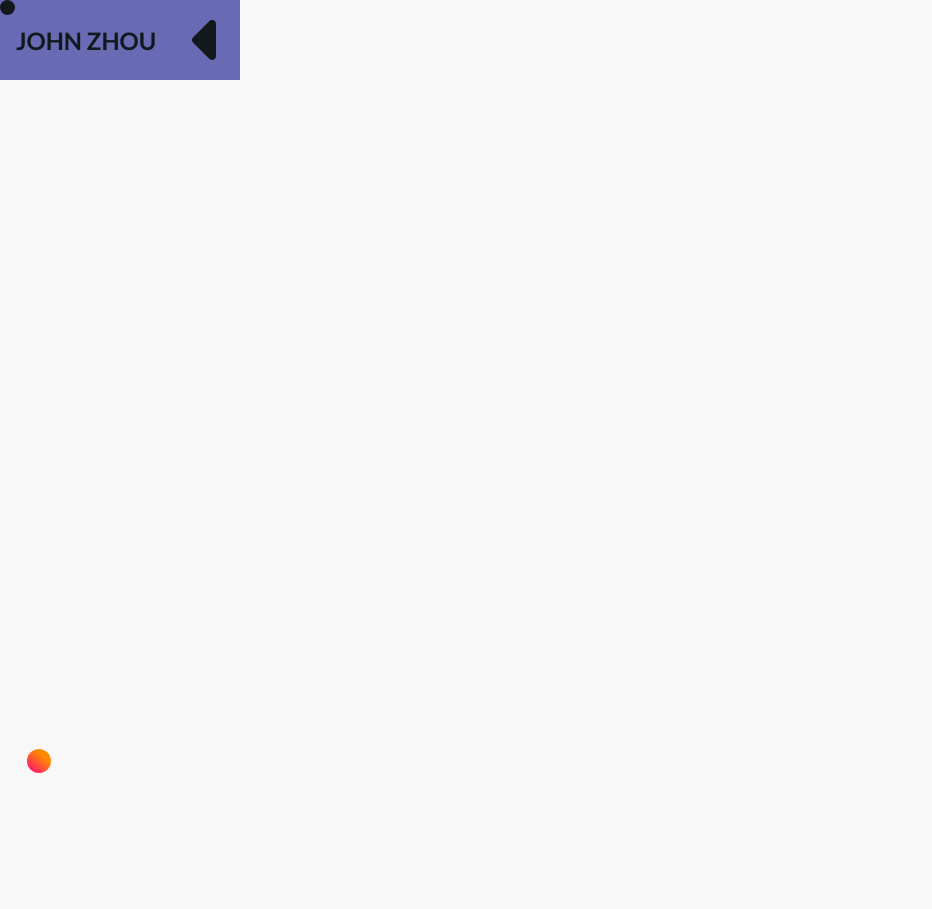
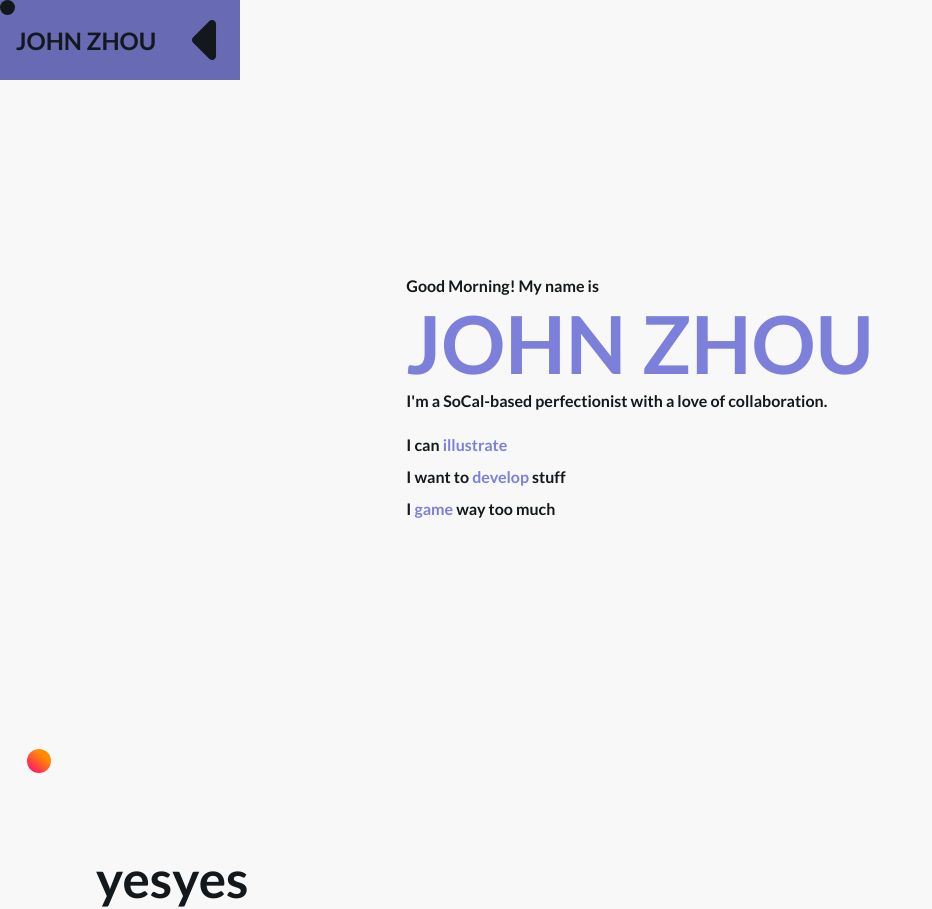
Before and after one commit to jaayzee/jaayzee.github.io, a React (Vite) app: page / in a window 1280 px wide. Shown: the whole page, without its empty margins (0-932 px from the left). Before the commit the page ends 800 px from the top, so only its background shows below. Built offline with nearby package versions, Linux system fonts and the light colour scheme.

Commit message:
minor tweaks

```diff
--- a/package.json
+++ b/package.json
@@ -3,7 +3,7 @@
   "private": true,
   "version": "0.0.0",
   "type": "module",
-  "homepage": "https://jaayzee.github.io/me/",
+  "homepage": "https://jaayzee.github.io/",
   "scripts": {
     "dev": "vite",
     "build": "vite build",
--- a/src/Nav.jsx
+++ b/src/Nav.jsx
@@ -39,7 +39,7 @@ function Nav() {
         <nav className="navbar">
             <ul className="navbar-nav">
                 <li className="logo">
-                    <Link to="/me" className="logo-link">
+                    <Link to="/" className="logo-link">
                         <span className="link-text logo-text">john zhou</span>
                         <svg
                         xmlns="http://www.w3.org/2000/svg"
@@ -52,7 +52,7 @@ function Nav() {
                     </Link>
                 </li>
                 <li className="nav-item">
-                    <Link to="/me" className="nav-link btn">
+                    <Link to="/" className="nav-link btn">
                         <svg
                         xmlns="http://www.w3.org/2000/svg"
                         viewBox="0 0 448 512">
--- a/src/main.jsx
+++ b/src/main.jsx
@@ -16,7 +16,7 @@ ReactDOM.createRoot(document.getElementById('root')).render(
     <BrowserRouter>
       <Nav />
       <Routes>
-        <Route path="/me" element={ <Me /> } />
+        <Route path="/" element={ <Me /> } />
         <Route path="/art" element={ <Art /> } />
         <Route path="/car" element={ <Car /> } />
         <Route path="/sea" element={ <Sea /> } />
--- a/src/styles/index.css
+++ b/src/styles/index.css
@@ -275,6 +275,9 @@
   }
   /* SMALL SCREENS */
   @media only screen and (max-width: 600px) {
+    .cursor {
+      cursor:none;
+    }
     .navbar {
       bottom: 0;
       width: 100vw;
--- a/src/styles/me.css
+++ b/src/styles/me.css
@@ -43,7 +43,7 @@
     display: inline-block;
     position: relative;
     color: var(--bg-nav);
-    font-size: 5em;
+    font-size: 10vh;
     font-weight: bold;
     white-space: nowrap;
 }
```
Also changed, not shown: 1 other file (tests, documents, lock files or other folders).
